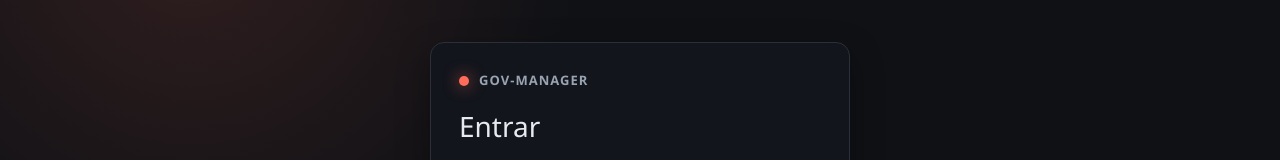
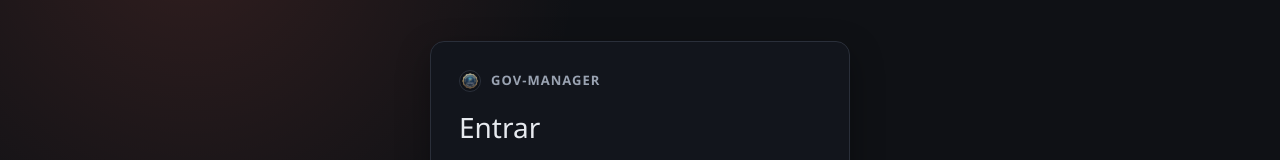
Before and after one commit to proforma-platform/proforma-platform, a Next.js app in the folder apps/gov-manager/: page /login in a window 1280 px wide. Shown: the part 147-307 px from the top of the page. Built offline with nearby package versions, Linux system fonts and the light colour scheme.

Commit message:
govhub: add mission partitioning flow and schema v0008 (#27)

```diff
--- a/apps/gov-manager/src/app/login/page.tsx
+++ b/apps/gov-manager/src/app/login/page.tsx
@@ -38,7 +38,7 @@ export default function LoginPage() {
     <main className="auth-shell">
       <form className="auth-card" onSubmit={onSubmit}>
         <div className="auth-logo">
-          <span className="logo-dot" />
+          <img className="auth-seal" src="/selo-govhub.png" alt="Selo Gov-Hub" />
           <strong>gov-manager</strong>
         </div>
         <h1>Entrar</h1>
```
Also changed, not shown: 5 other files (tests, documents, lock files or other folders).
